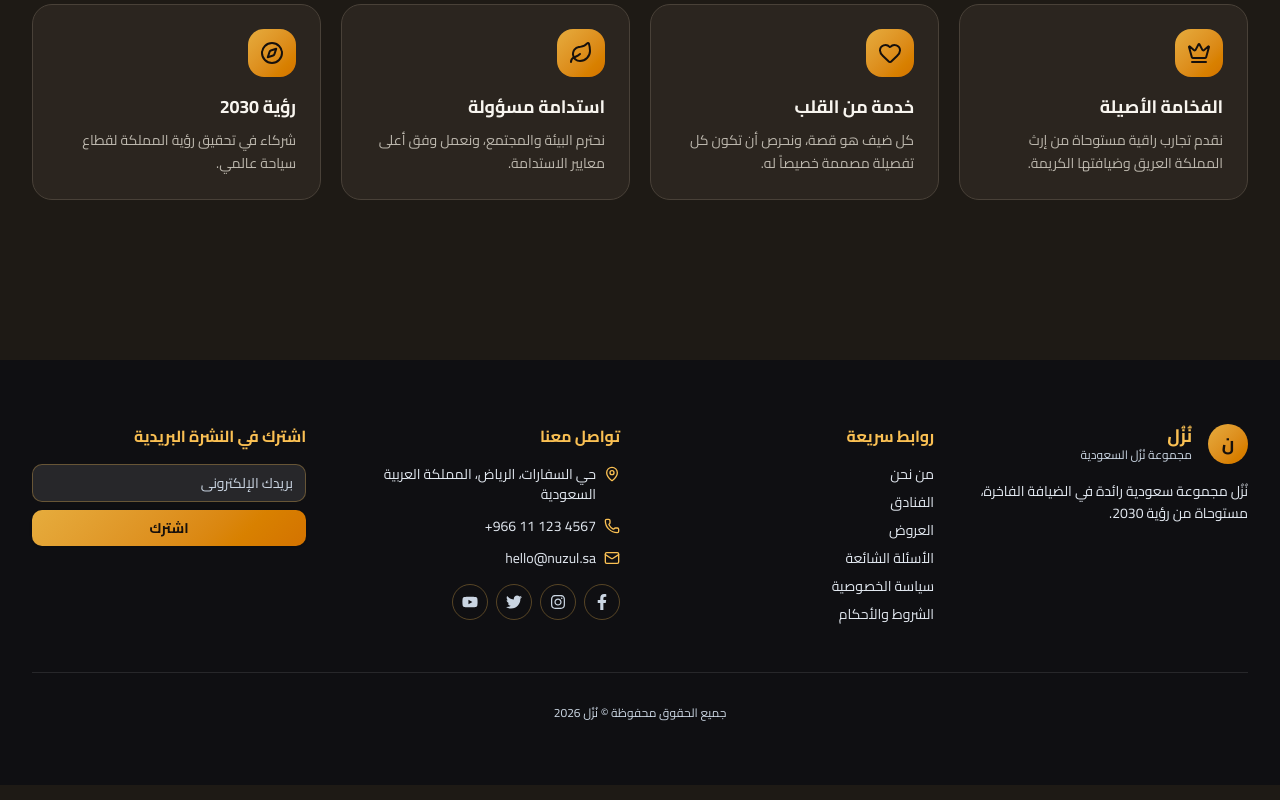
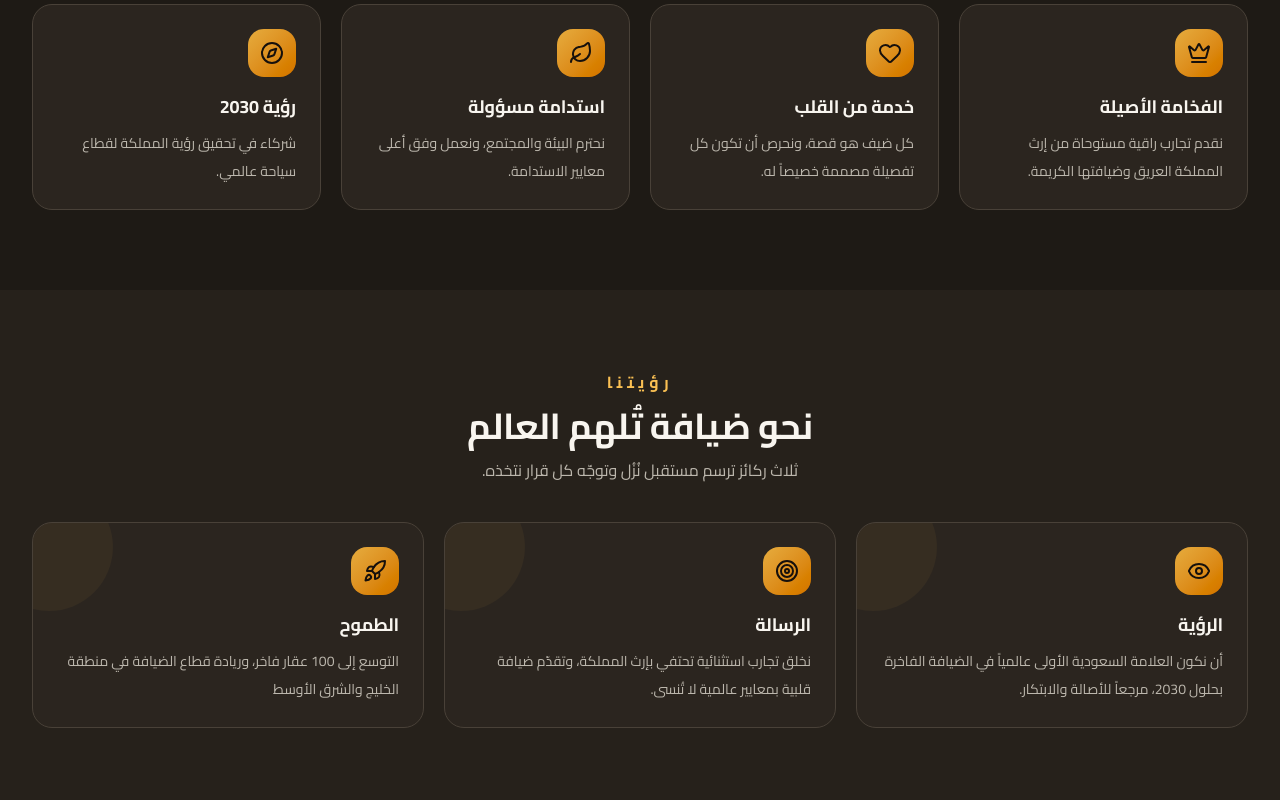
Before and after one commit to mazenessam99/nuzul-saudi-group, a React (Vite) app: page /about in a window 1280 px wide. Shown: the part 1220-2020 px from the top of the page. Built offline with nearby package versions, Linux system fonts and the light colour scheme.

Commit message:
feat: add OurVisionSection component to highlight vision, mission, and ambition on About page

```diff
--- /dev/null
+++ b/src/components/about/OurVisionSection.tsx
@@ -0,0 +1,39 @@
+import { Eye, Rocket, Target } from "lucide-react";
+import SectionHeader from "../shared/SectionHeader";
+import FeatureCard from "../shared/FeatureCard";
+
+export default function OurVisionSection() {
+     const features = [
+        {
+            icon: Eye,
+            title: "الرؤية",
+            description:
+                "أن نكون العلامة السعودية الأولى عالمياً في الضيافة الفاخرة بحلول 2030، مرجعاً للأصالة والابتكار.",
+        },
+        {
+            icon: Target,
+            title: " الرسالة",
+            description:
+                "نخلق تجارب استثنائية تحتفي بإرث المملكة، وتقدّم ضيافة قلبية بمعايير عالمية لا تُنسى.",
+        },
+        {
+            icon: Rocket,
+            title: "الطموح",
+            description:
+                "التوسع إلى 100 عقار فاخر، وريادة قطاع الضيافة في منطقة الخليج والشرق الأوسط",
+        },
+
+    ];
+    return (
+        <section className="bg-muted/30 py-20">
+            <SectionHeader eyebrow="رؤيتنا" title="نحو ضيافة تُلهم العالم" subtitle="ثلاث ركائز ترسم مستقبل نُزُل وتوجّه كل قرار نتخذه."/>
+            <div className="container mx-auto px-4 lg:px-8 grid md:grid-cols-3 gap-5">
+                {features.map(feature=>(
+                    <FeatureCard icon={feature.icon} title={feature.title} description={feature.description}/>
+                ))}
+
+            </div>
+
+        </section>
+    )
+}
--- a/src/components/shared/FeatureCard.tsx
+++ b/src/components/shared/FeatureCard.tsx
@@ -59,10 +59,10 @@ export default function FeatureCard({
                 <div className="w-12 h-12 flex items-center justify-center rounded-xl gradient-gold text-charcoal mb-4 group-hover:scale-110 transition-transform">
                     <Icon className="w-6 h-6"/>
                 </div>
-                <h3 className="font-bold text-lg mb-2">
+                <h3 className={`font-bold text-lg  mb-2`}>
                     {title}
                 </h3>
-                <p className="text-muted-foreground text-sm leading-relaxed">
+                <p className={`text-muted-foreground text-sm leading-loose`}>
                     {description}
                 </p>
 
--- a/src/pages/About.tsx
+++ b/src/pages/About.tsx
@@ -1,6 +1,7 @@
 import StorySection from "@/components/about/StorySection";
 import StatsSection from "@/components/about/StatsSection";
 import ValuesSection from "@/components/about/ValuesSection";
+import OurVisionSection from "@/components/about/ourVisionSection";
 
 
 export default function About() {
@@ -9,6 +10,7 @@ export default function About() {
             <StorySection/>
             <StatsSection/>
             <ValuesSection/>
+            <OurVisionSection/>
 
         </main>
     )
```
